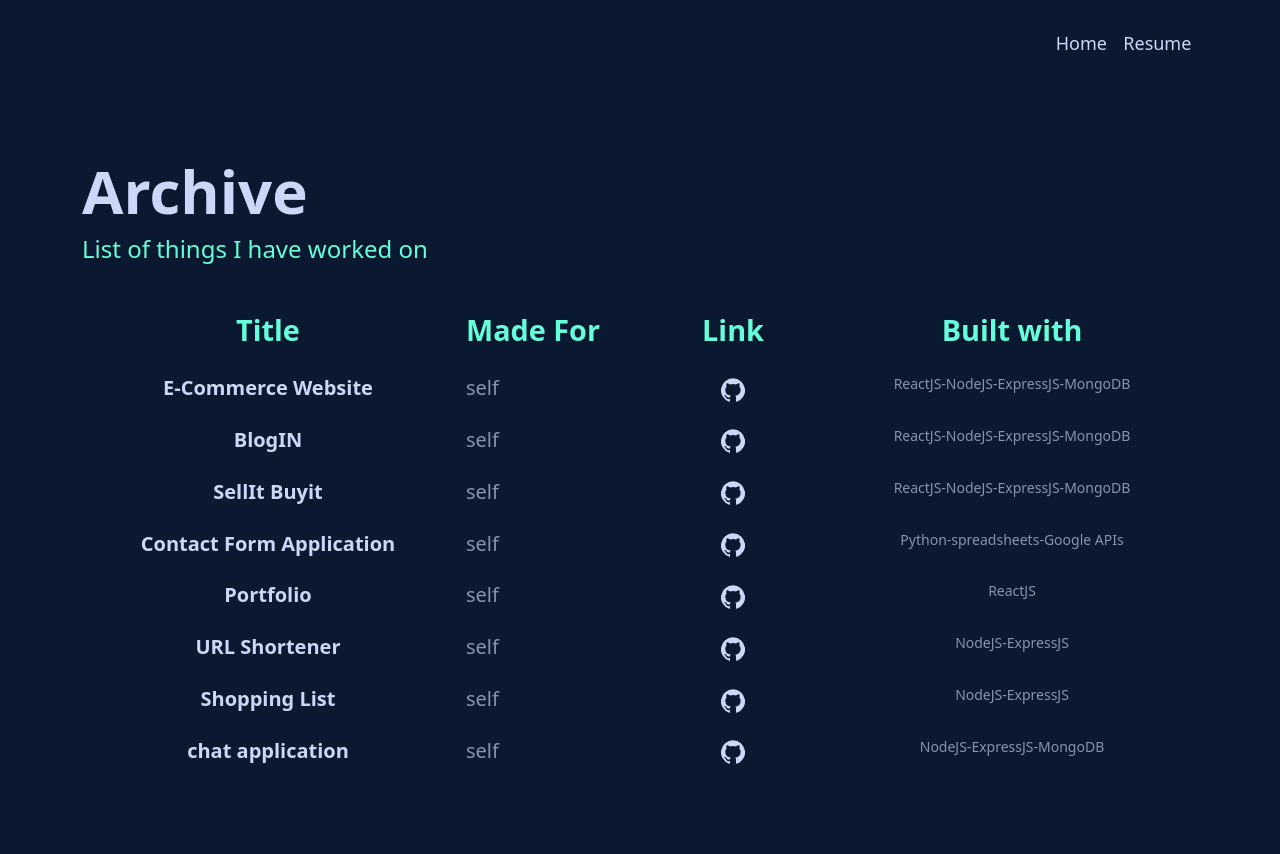
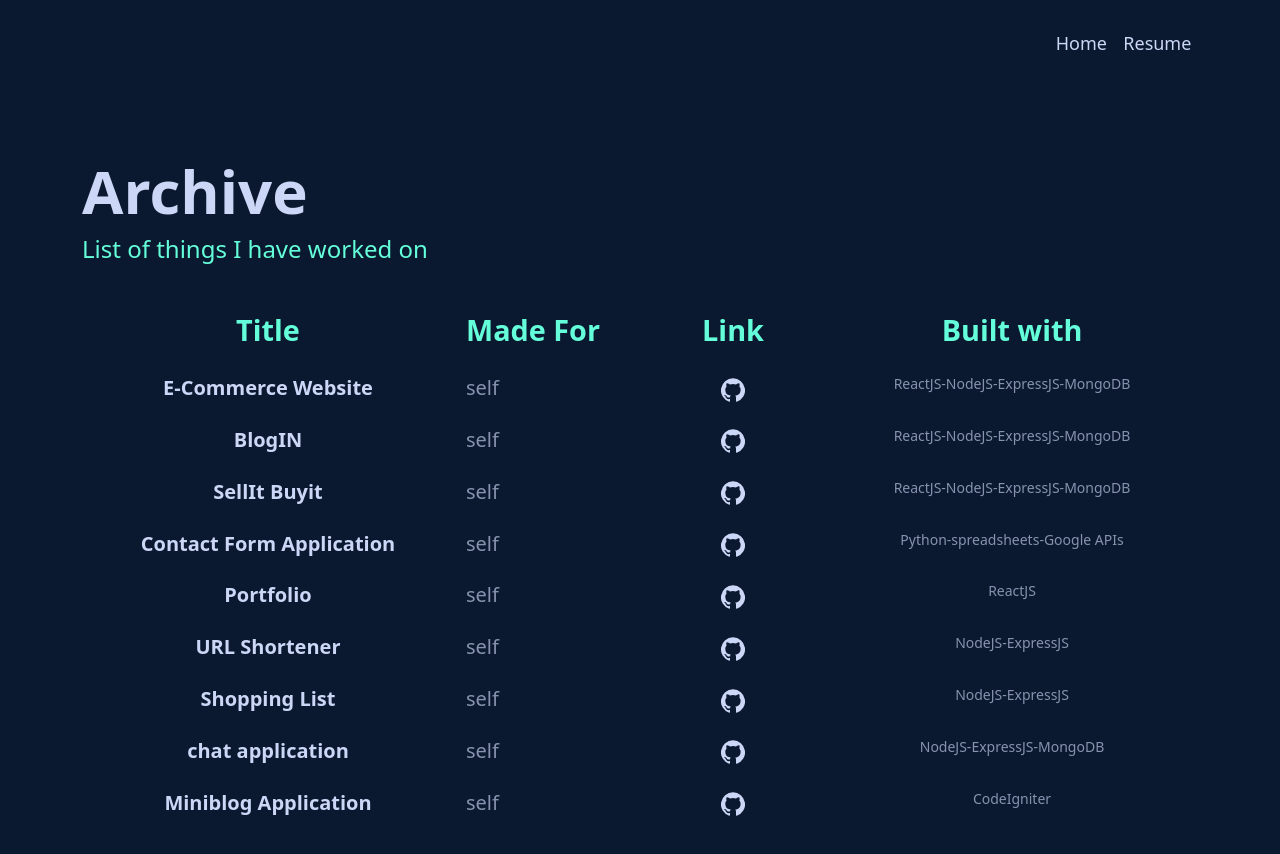
Before and after one commit to saiviswateja/portfolio, a React (Create React App) app: page /#/projects in a window 1280 px wide. Shown: the top 854 px of the page. Built offline with nearby package versions, Linux system fonts and the light colour scheme.

Commit message:
added php and codeigniter first project

```diff
--- a/src/components/Technology.js
+++ b/src/components/Technology.js
@@ -21,6 +21,7 @@ function Technology() {
                                     <li className="bullet"><span className="headingcolor2">Python</span></li>
                                     <li className="bullet"><span className="headingcolor2">C</span></li>
                                     <li className="bullet"><span className="headingcolor2">ReactJS</span></li>
+                                    <li className="bullet"><span className="headingcolor2">PHP (CodeIgniter)</span></li>
                                     <li className="bullet"><span className="headingcolor2">MySQL</span></li>
                                 </ul>
                             </div>
--- a/src/data.json
+++ b/src/data.json
@@ -113,6 +113,14 @@
                 "ExpressJS",
                 "MongoDB"
             ]
+        },
+        {
+            "githuburl":"https://github.com/saiviswateja/miniblog",
+            "name":"Miniblog Application",
+            "description":"A blog application where users can view the articles posted by the admin.",
+            "technologies":[
+               "CodeIgniter"
+            ]
         }
     ],
     "participations":[
```
Also changed, not shown: 1 other file (tests, documents, lock files or other folders).
